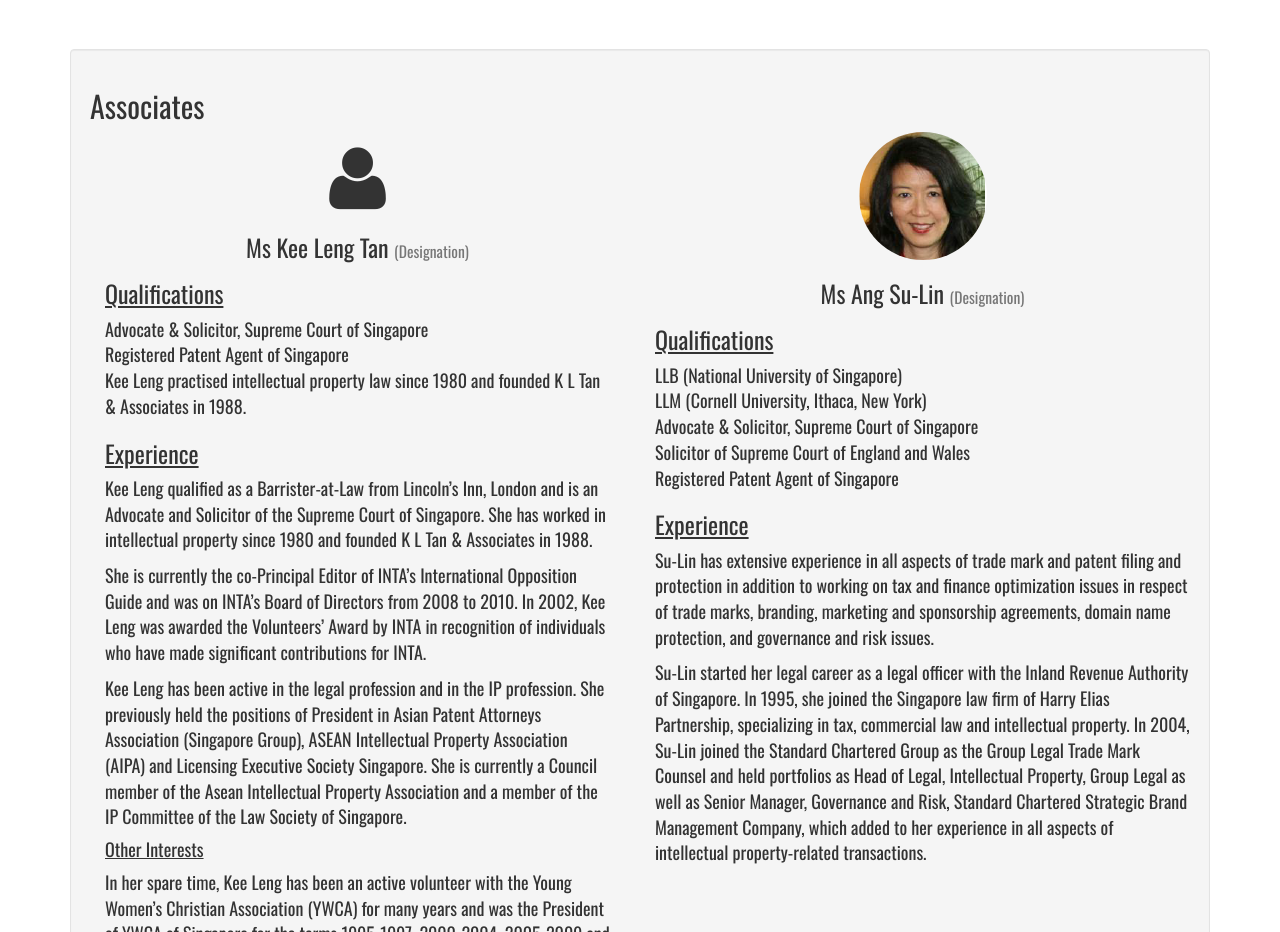
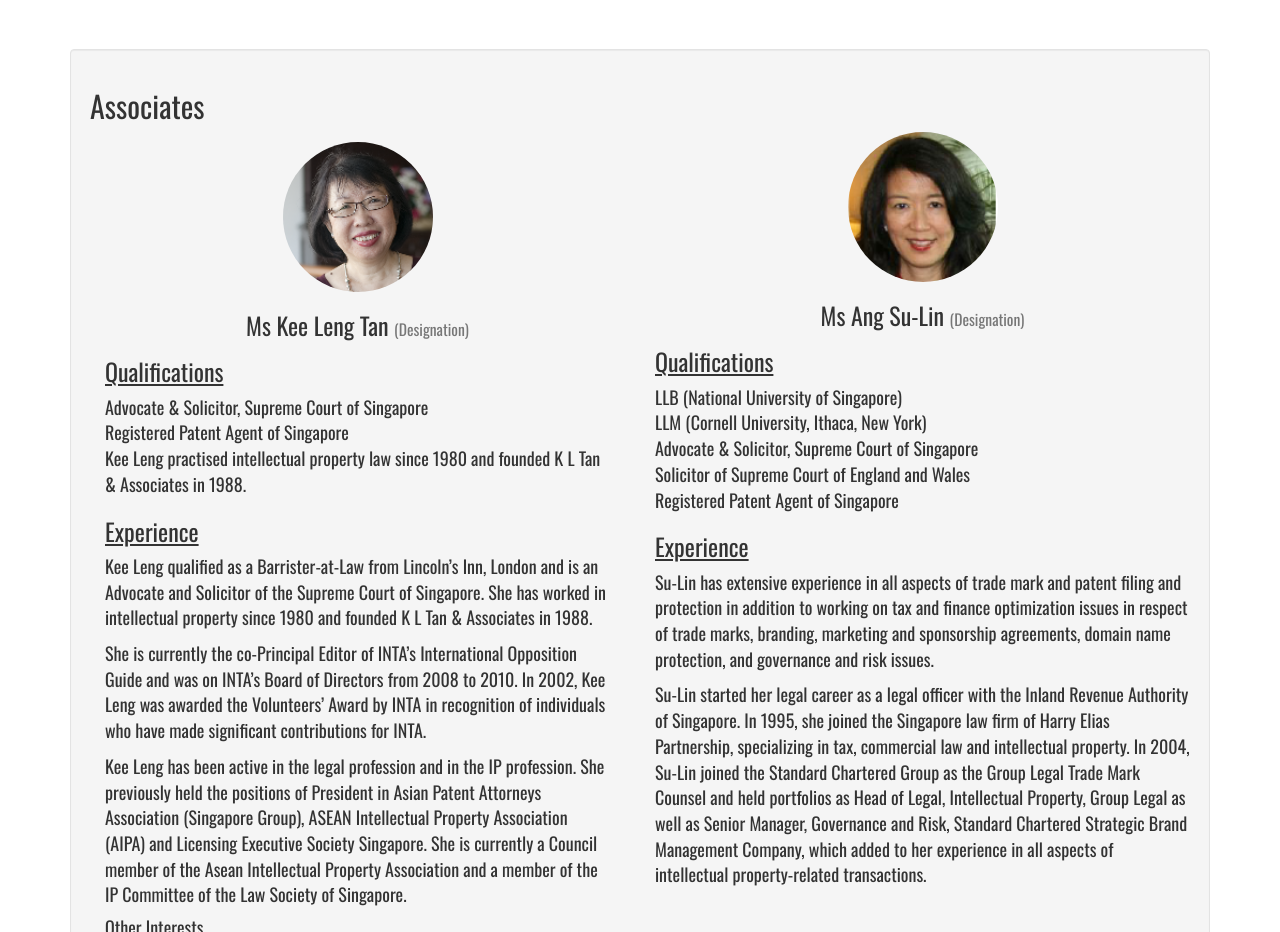
Before and after one commit to juschan/Project_KLT, a plain HTML site: page index.html in a window 1280 px wide. Shown: the part 1687-2619 px from the top of the page. Drawn offline with nearby package versions, Linux system fonts and the light colour scheme.

Commit message:
Updated tan_kee_leng to include images

```diff
--- a/index.html
+++ b/index.html
@@ -138,7 +138,7 @@
           </div>
           <div class="row">
             <div class="col-md-6 text-center associate_settings">
-              <i class="fa fa-user fa-4x" aria-hidden="true"></i>
+              <img src="./img/tan_kee_leng2.png" alt="" class="img-circle" width=150 height=150>
               <h3>Ms Kee Leng Tan <small>(Designation)</small></h3>
               <h3 class="text-left"><u>Qualifications</u></h3>
                 <p class="text-left">
@@ -172,7 +172,7 @@
               </p>
             </div>
             <div class="col-md-6 text-center">
-              <img src="./img/ang_su_lin2.png" alt="" class="img-circle">
+              <img src="./img/ang_su_lin2.png" alt="" class="img-circle" width=150 height=150>
               <h3>Ms Ang Su-Lin <small>(Designation)</small></h3>
               <h3 class="text-left"><u>Qualifications</u></h3>
               <p class="text-left">
```
Also changed, not shown: img/tan_kee_leng.png (added), img/tan_kee_leng2.png (added).
